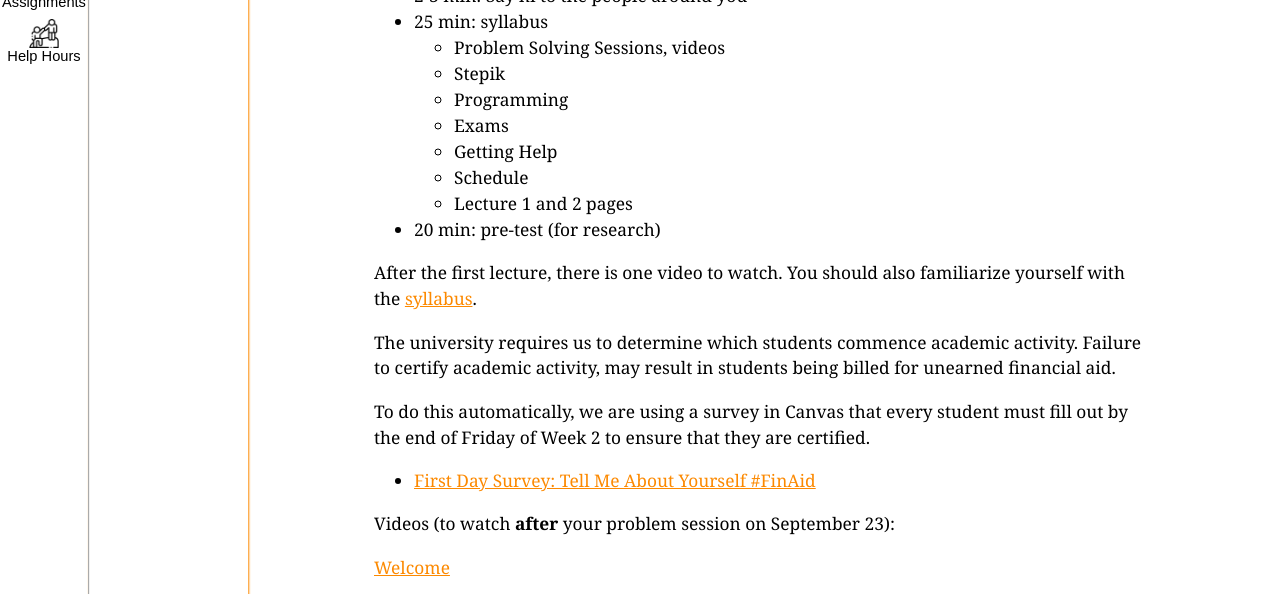
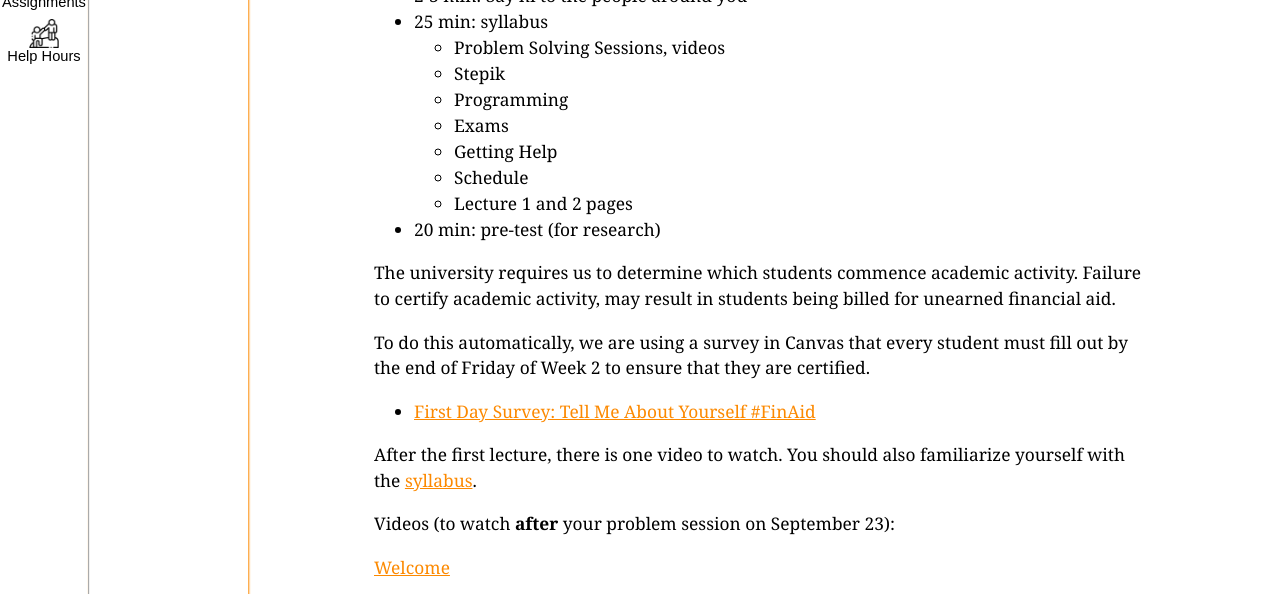
Before and after one commit to ucsd-cse12-f22/ucsd-cse12-f22.github.io, a Jekyll site: the page built from _lectures/lecture1.md, in a window 1280 px wide and 900 px high, scrolled down 325 px, cut to the strip 0-594 px from the top of the window. Built offline with Jekyll 4.4.1, drawn with Linux system fonts in a browser that asks for light colours.

```diff
--- a/_lectures/lecture1.md
+++ b/_lectures/lecture1.md
@@ -30,13 +30,13 @@ Session plan:
     - Lecture 1 and 2 pages
 - 20 min: pre-test (for research)
 
-After the first lecture, there is one video to watch. You should also familiarize
-yourself with the [syllabus](../syllabus.html).
-
 The university requires us to determine which students commence academic activity. Failure to certify academic activity, may result in students being billed for unearned financial aid.
 
 To do this automatically, we are using a survey in Canvas that every student must fill out by the end of Friday of Week 2 to ensure that they are certified.
 - [First Day Survey: Tell Me About Yourself #FinAid](https://canvas.ucsd.edu/courses/39524/quizzes/117363){:target="_blank"}
+
+After the first lecture, there is one video to watch. You should also familiarize
+yourself with the [syllabus](../syllabus.html).
 
 Videos (to watch **after** your problem session on September 23):
 
```
